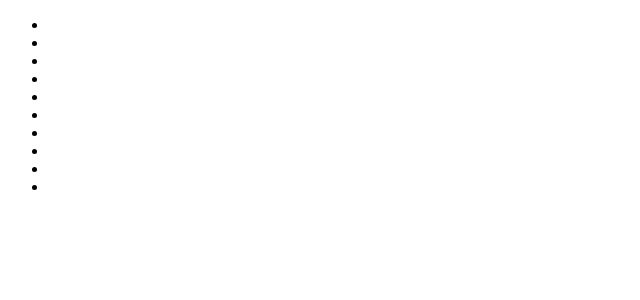
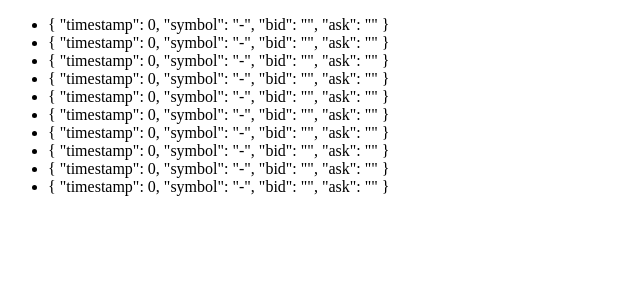
Before and after one commit to OasisDigital/sse-a2-example, an Angular app: page / in a window 1280 px wide. Shown: the top 300 px of the page, without its empty margins (0-640 px from the left). Built offline with nearby package versions, Linux system fonts and the light colour scheme; no server answers.

Commit message:
Type the FX data

```diff
--- a/src/app/app.component.ts
+++ b/src/app/app.component.ts
@@ -7,6 +7,7 @@ import 'rxjs/add/operator/map';
 import 'rxjs/add/observable/range';
 
 import { FxDataService } from './fx-data.service';
+import { FxQuote, placeholderQuote } from './fx-quote';
 
 @Component({
   selector: 'app-root',
@@ -14,11 +15,11 @@ import { FxDataService } from './fx-data.service';
   styleUrls: ['./app.component.css']
 })
 export class AppComponent {
-  latest: Observable<any>;
+  latest: Observable<FxQuote[]>;
 
   constructor(fxDataService: FxDataService) {
     this.latest = Observable.concat(
-      Observable.range(1, 10).map(v => { }),
+      Observable.range(1, 10).map(v => placeholderQuote),
       fxDataService.fxData
       //.filter(fx => fx.symbol === 'EUR/USD')
     )
--- a/src/app/fx-data.service.ts
+++ b/src/app/fx-data.service.ts
@@ -1,11 +1,12 @@
 import { Injectable } from '@angular/core';
 import { Observable } from 'rxjs/Observable';
 
+import { FxQuote } from './fx-quote';
 import { Sse } from './sse';
 
 @Injectable()
 export class FxDataService {
-  fxData: Observable<any>;
+  fxData: Observable<FxQuote>;
 
   constructor(sse: Sse) {
     this.fxData = sse.observe('//localhost:8005/lowfreq');
--- /dev/null
+++ b/src/app/fx-quote.ts
@@ -0,0 +1,13 @@
+export interface FxQuote {
+  timestamp: number;
+  symbol: string;
+  bid: string;
+  ask: string;
+}
+
+export const placeholderQuote = {
+  timestamp: 0,
+  symbol: '-',
+  bid: '',
+  ask: ''
+};
```
